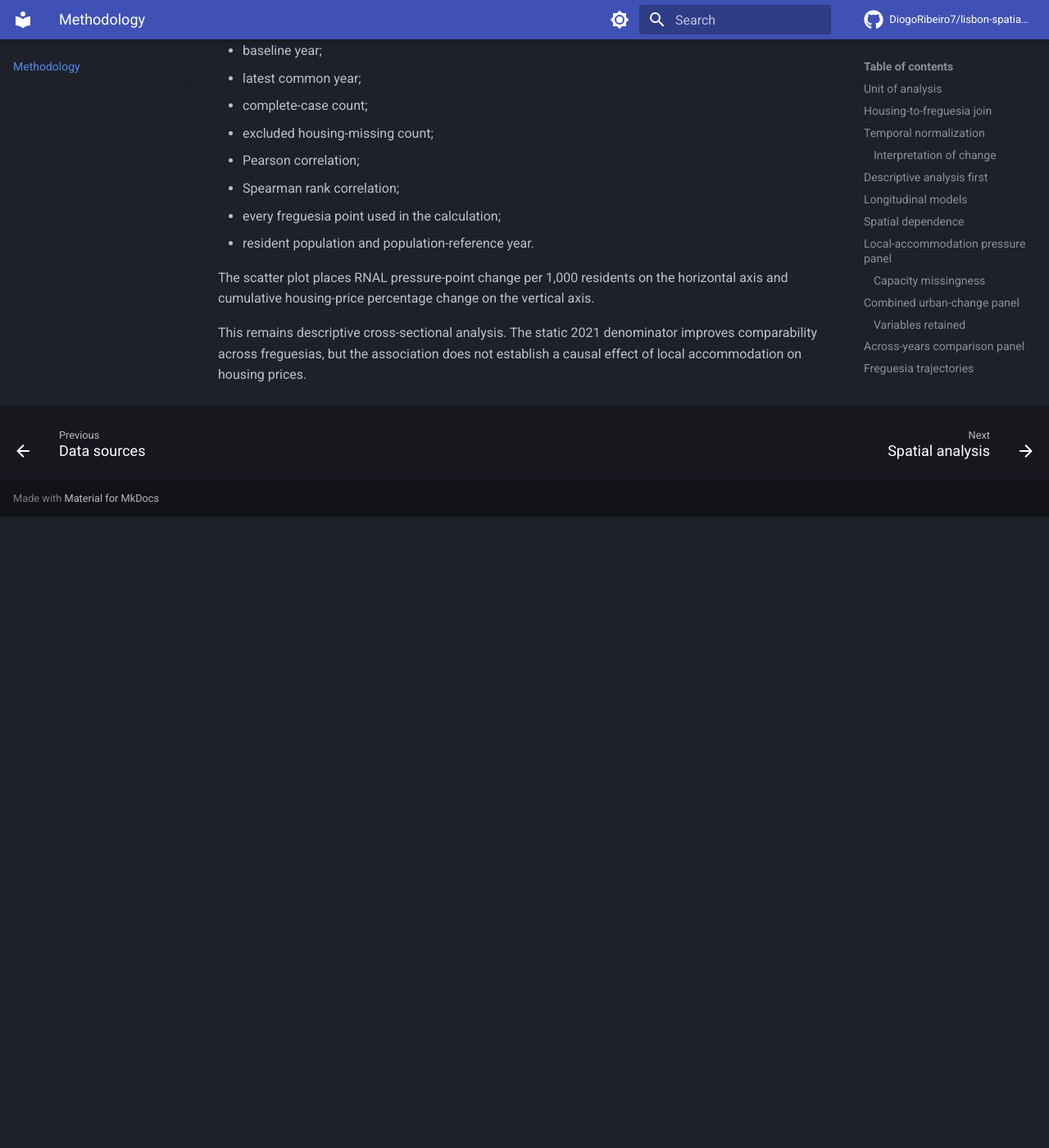
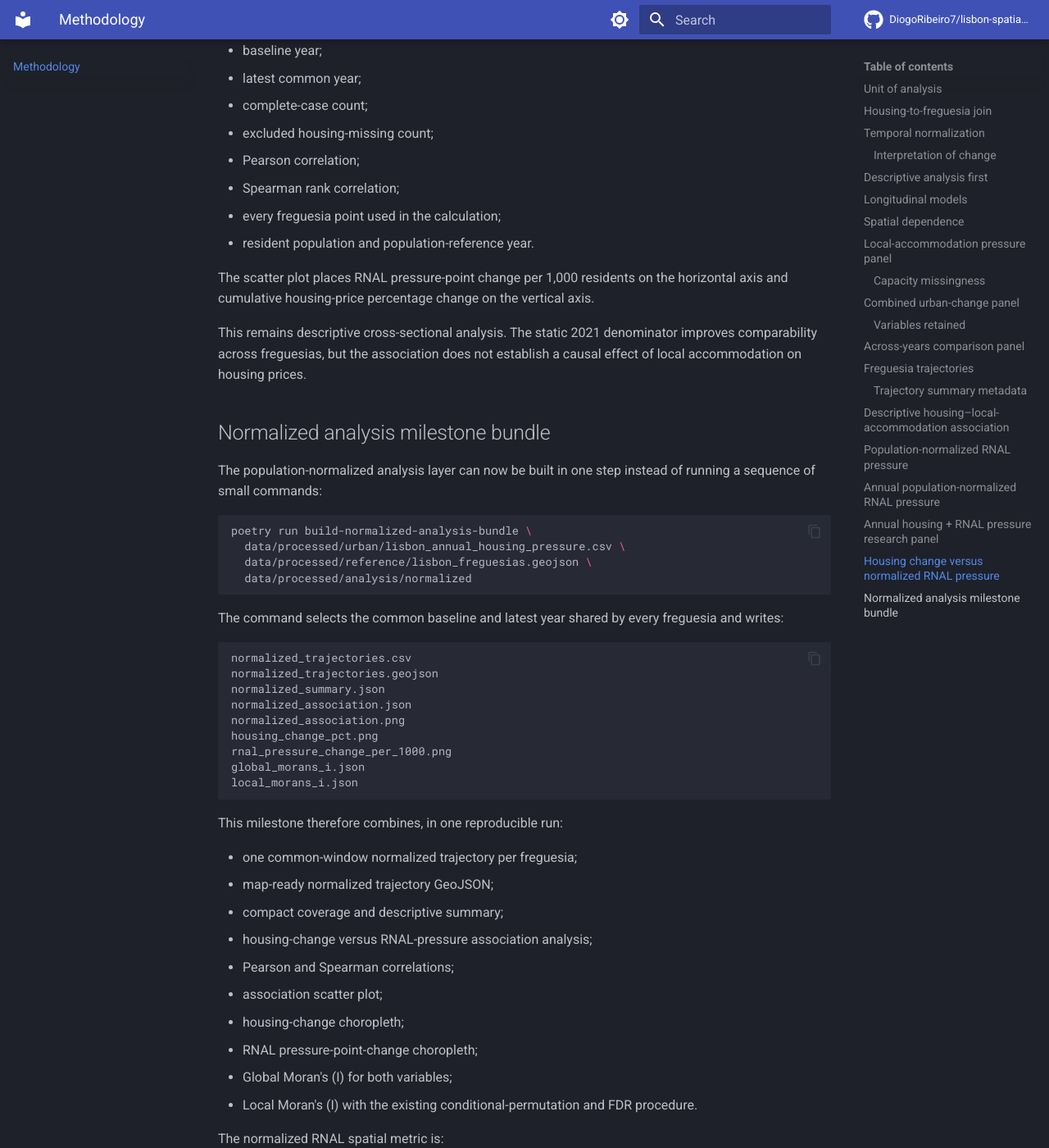
Before and after one commit to DiogoRibeiro7/lisbon-spatial-dynamics, an MkDocs documentation site: the page built from docs/methodology.md, in a window 1280 px wide and 1400 px high, scrolled down 10778 px. Shown: the whole window at 82% size. Built offline with MkDocs 1.6.1 and Material for MkDocs 9.7.7, drawn with Linux system fonts in a browser that asks for light colours; comment, search, counter and statistics services are not loaded; before the commit the page ends 11408 px from its top, so only the background shows below that; some of the changed text lies outside the part shown.

Commit message:
docs: document normalized analysis milestone bundle

````diff
--- a/docs/methodology.md
+++ b/docs/methodology.md
@@ -424,3 +424,62 @@ The JSON report records:
 The scatter plot places RNAL pressure-point change per 1,000 residents on the horizontal axis and cumulative housing-price percentage change on the vertical axis.
 
 This remains descriptive cross-sectional analysis. The static 2021 denominator improves comparability across freguesias, but the association does not establish a causal effect of local accommodation on housing prices.
+
+
+## Normalized analysis milestone bundle
+
+The population-normalized analysis layer can now be built in one step instead of running a sequence of small commands:
+
+```bash
+poetry run build-normalized-analysis-bundle \
+  data/processed/urban/lisbon_annual_housing_pressure.csv \
+  data/processed/reference/lisbon_freguesias.geojson \
+  data/processed/analysis/normalized
+```
+
+The command selects the common baseline and latest year shared by every freguesia and writes:
+
+```text
+normalized_trajectories.csv
+normalized_trajectories.geojson
+normalized_summary.json
+normalized_association.json
+normalized_association.png
+housing_change_pct.png
+rnal_pressure_change_per_1000.png
+global_morans_i.json
+local_morans_i.json
+```
+
+This milestone therefore combines, in one reproducible run:
+
+- one common-window normalized trajectory per freguesia;
+- map-ready normalized trajectory GeoJSON;
+- compact coverage and descriptive summary;
+- housing-change versus RNAL-pressure association analysis;
+- Pearson and Spearman correlations;
+- association scatter plot;
+- housing-change choropleth;
+- RNAL pressure-point-change choropleth;
+- Global Moran's (I) for both variables;
+- Local Moran's (I) with the existing conditional-permutation and FDR procedure.
+
+The normalized RNAL spatial metric is:
+
+```text
+rnal_pressure_change_per_1000
+```
+
+which is the baseline-to-latest change in active RNAL registrations per 1,000 Censos-2021 residents.
+
+The spatial-statistics engine reuses the already tested queen-contiguity and permutation implementation. Bundle outputs relabel the second metric explicitly as RNAL pressure change rather than raw RNAL percentage growth.
+
+Default spatial settings remain:
+
+- 999 permutations;
+- seed 42;
+- Local Moran FDR threshold 0.05.
+
+They can be changed with `--permutations`, `--seed`, and `--alpha`.
+
+This bundle is intended to close the normalized descriptive-analysis milestone. It still does not make causal claims or construct a composite neighbourhood-change score.
````
